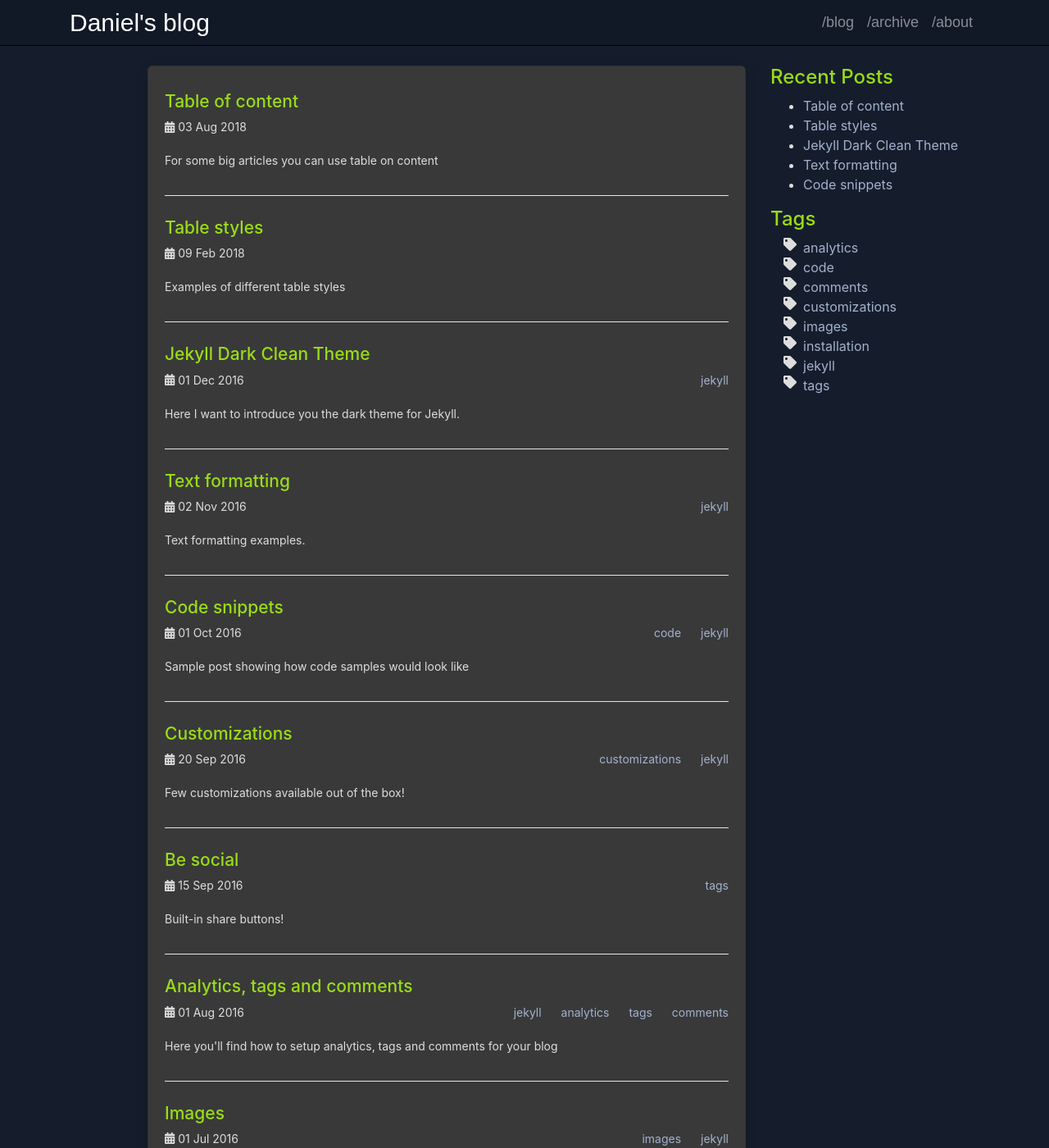
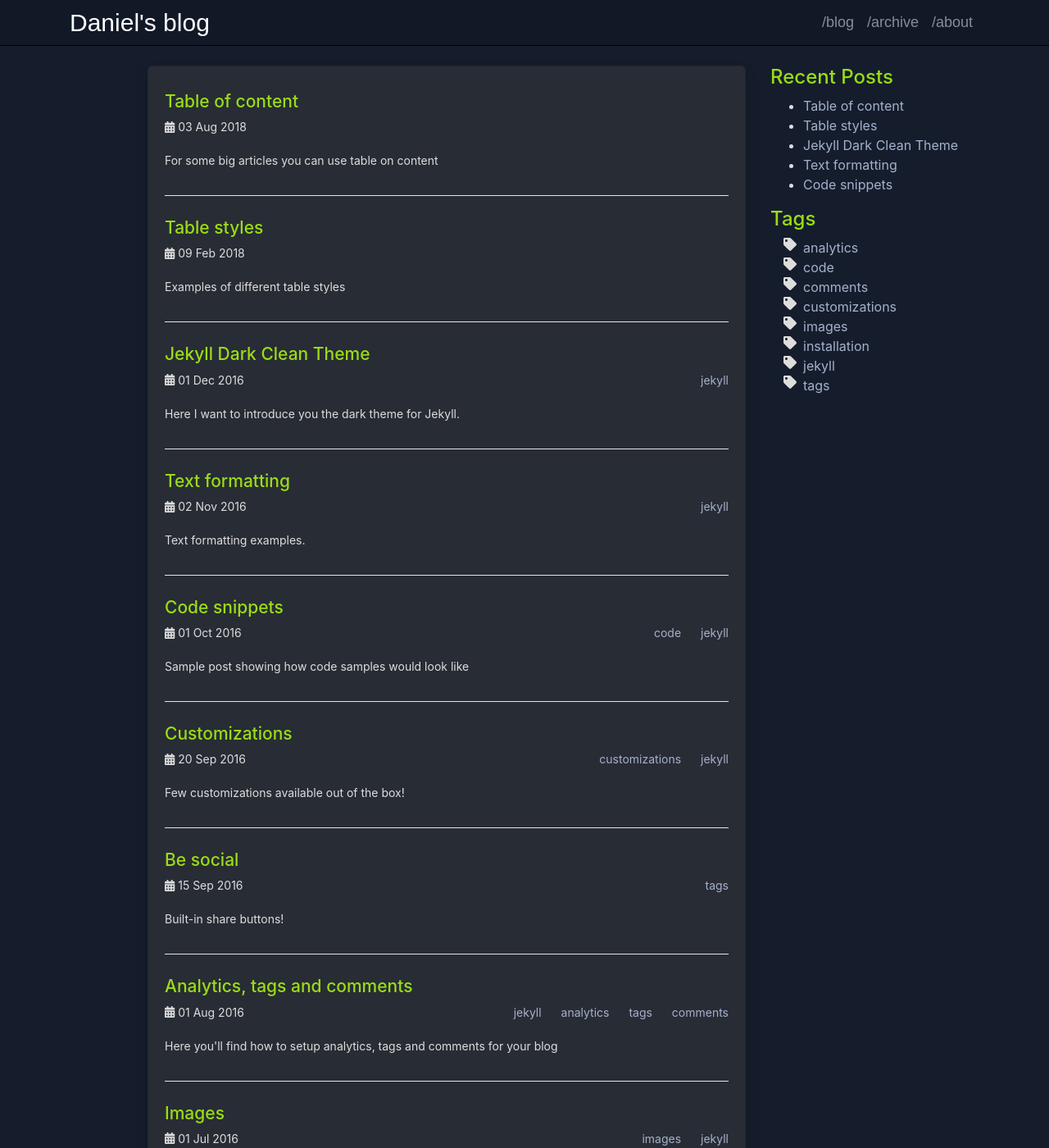
Before and after one commit to danieldavidson/danieldavidson.github.io, a Jekyll site: the page built from index.html, in a window 1280 px wide and 1400 px high. Shown: the whole window at 82% size. Built offline with Jekyll 4.4.1, drawn with Linux system fonts in a browser that asks for light colours.

Commit message:
Update theme.scss

```diff
--- a/assets/css/theme.scss
+++ b/assets/css/theme.scss
@@ -29,8 +29,10 @@ $accent-color: #a4b1cd;    // light blue
 $font-color: #dddddd;
 //$background-color: #292929; //original
 $background-color: #151D2C;
-$post-panel-color: #39393a;
-$footer-background-color: #292c2f;
+//$post-panel-color: #39393a; //original
+$post-panel-color: #282c34;
+//$footer-background-color: #292c2f; //original
+$footer-background-color: #111927;
 $note-color: #87CEFA;
 $warning-color: #ffff00;
 // use this or pick any from /css/pics/background folder or from transparenttextures.com
```
